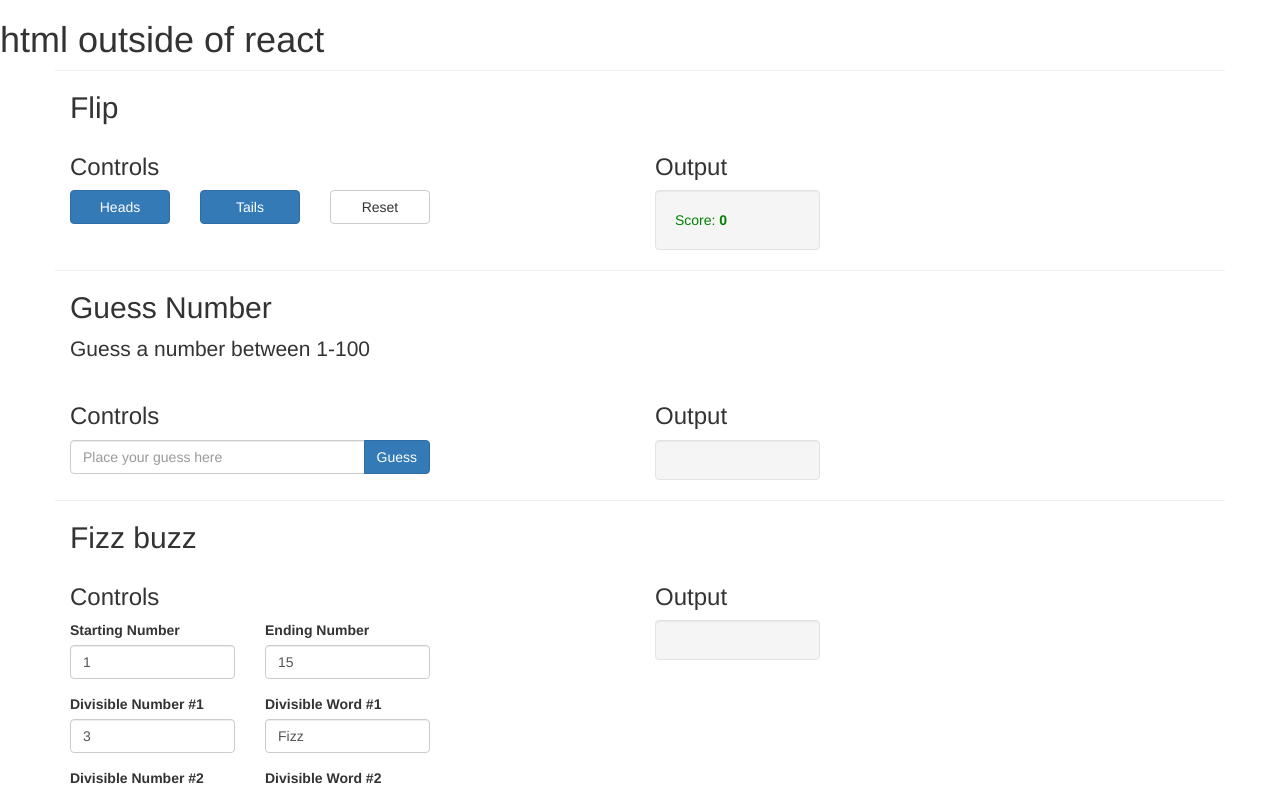
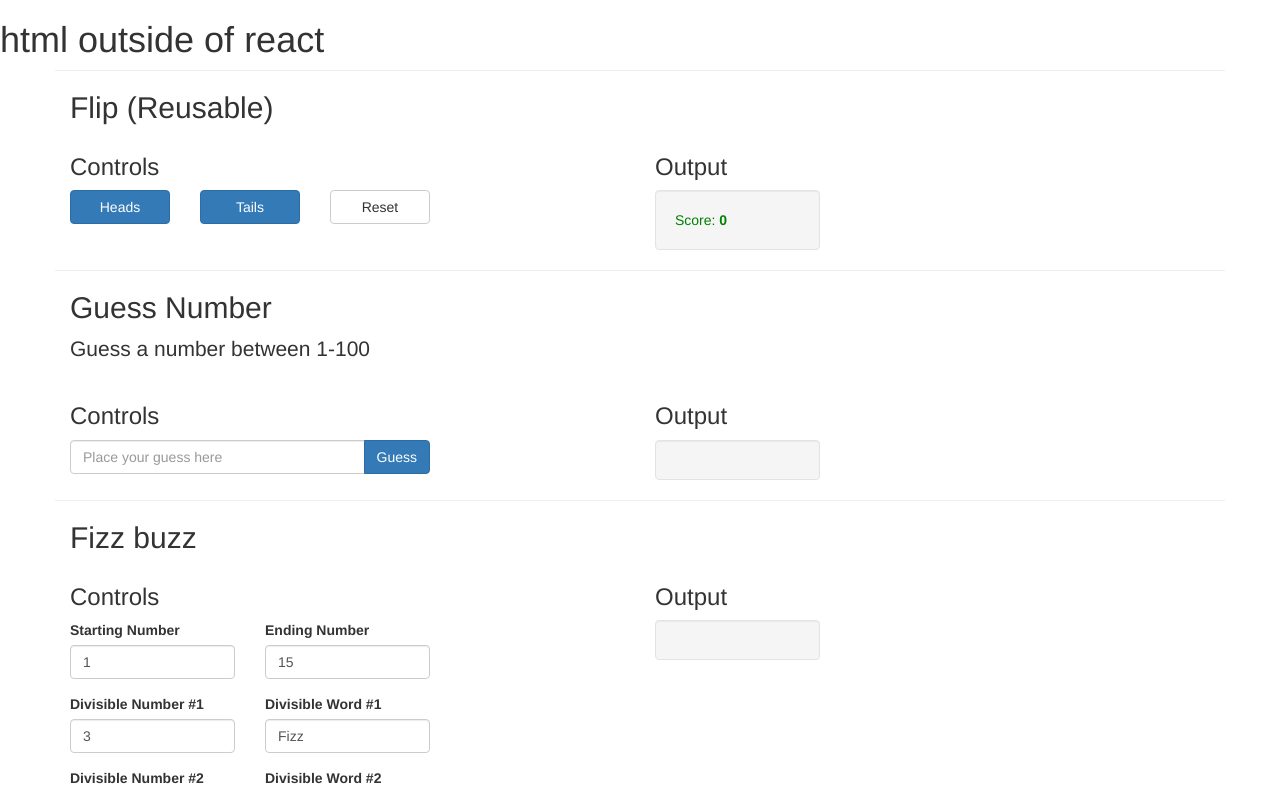
Before and after one commit to wendellers/react-beginners-bootcamp, a React app: page / in a window 1280 px wide. Shown: the top 791 px of the page. Built offline with nearby package versions, Linux system fonts and the light colour scheme.

Commit message:
(module-1) step 23: Extract App component (Flip)

```diff
--- /dev/null
+++ b/src/client/App.jsx
@@ -0,0 +1,20 @@
+import React from 'react'
+
+const App = ({ title, controls, output }) =>
+  <div className="container app-container">
+    <h2>{title}</h2>
+    <div className="row">
+      <div className="col-md-4">
+        <h3>Controls</h3>
+        {controls}
+      </div>
+      <div className="col-md-2 col-md-offset-2">
+        <h3>Output</h3>
+        <div className="well">
+          {output}
+        </div>
+      </div>
+    </div>
+  </div>
+
+export default App
--- a/src/client/Flip.jsx
+++ b/src/client/Flip.jsx
@@ -1,4 +1,6 @@
 import React from 'react'
+
+import App from './App'
 
 const styles = {
   score: {
@@ -49,11 +51,9 @@ class FlipApp extends React.Component {
 
   render() {
     return (
-      <div className="container app-container">
-        <h2>Flip</h2>
-        <div className="row">
-          <div className="col-md-4">
-            <h3>Controls</h3>
+      <App
+        title="Flip (Reusable)"
+        controls={
           <div className="row">
             <div className="col-md-4">
               <button className="btn btn-primary btn-block" onClick={() => this.guess('Heads')}>Heads</button>
@@ -65,16 +65,14 @@ class FlipApp extends React.Component {
               <button className="btn btn-default btn-block" onClick={() => this.reset()}>Reset</button>
             </div>
           </div>
-          </div>
-          <div className="col-md-2 col-md-offset-2">
-            <h3>Output</h3>
-            <div className="well">
+        }
+        output={
+          <div>
             <span style={styles.score}>Score: <strong>{this.state.score}</strong></span>
             {this.renderOutput()}
           </div>
-          </div>
-        </div>
-      </div>
+        }
+      />
     )
   }
 }
```
Lines whose indentation alone changed are shown as unchanged.
